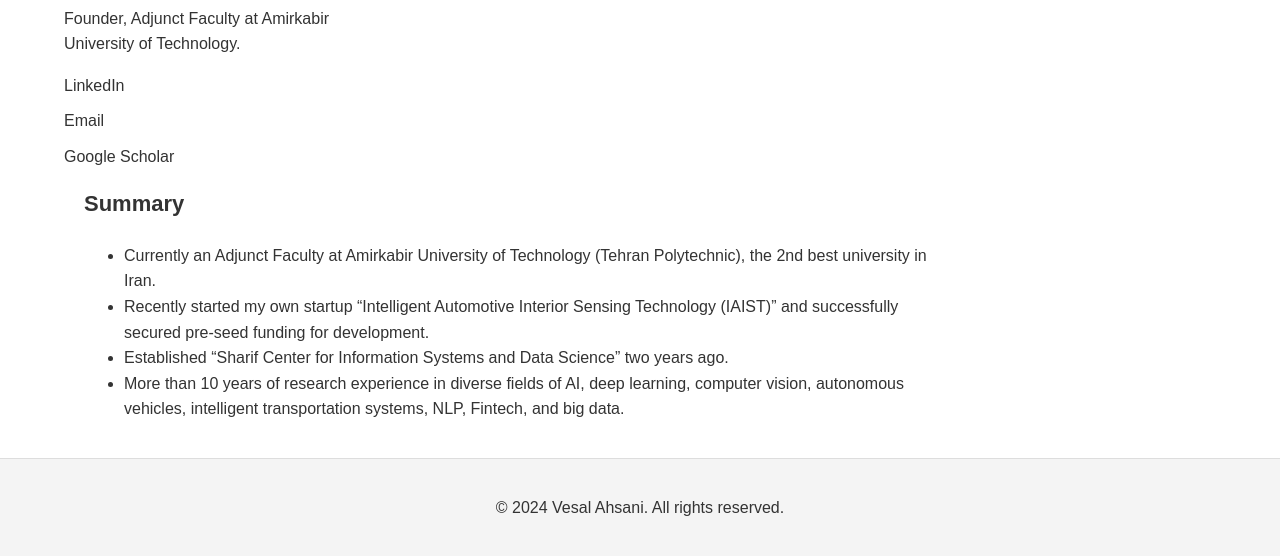
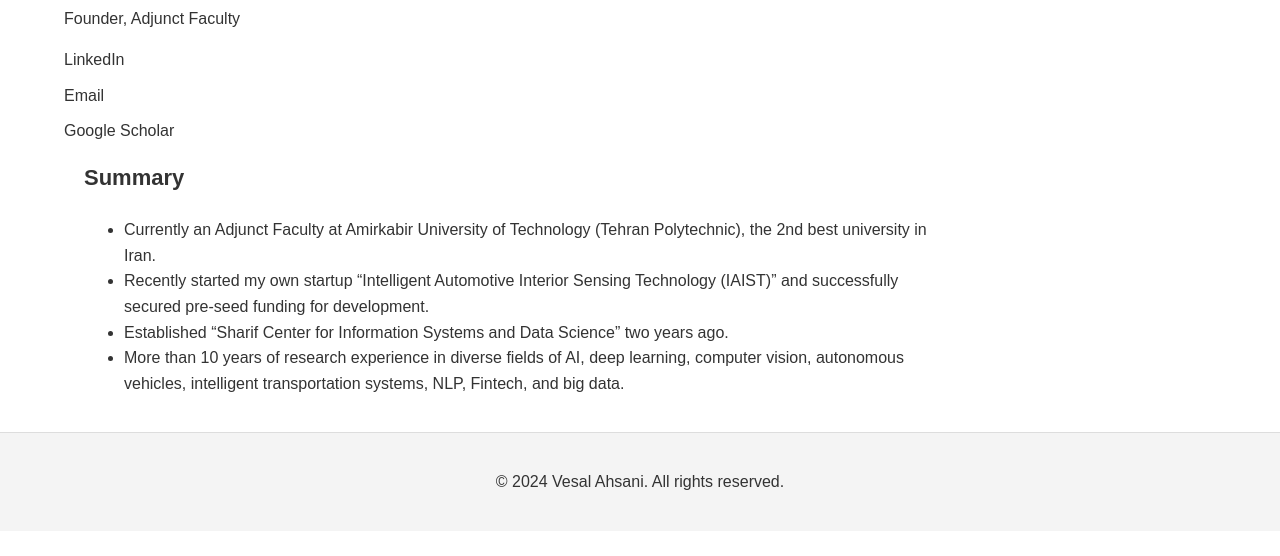
Before and after one commit to VesalAhsani/vesalahsani.github.io, a plain HTML site: page index.html in a window 1280 px wide. Shown: the part 290-846 px from the top of the page. After the commit the page ends 821 px from the top, so only its background shows below. Drawn offline with Linux system fonts and the light colour scheme.

Commit message:
Update index.html

```diff
--- a/index.html
+++ b/index.html
@@ -27,7 +27,7 @@
         <div class="sidebar">
             <img src="profile.jpg" alt="Vesal Ahsani" class="profile-photo">
             <h2>Vesal Ahsani</h2>
-            <p>Founder, Adjunct Faculty at Amirkabir University of Technology.</p>
+            <p>Founder, Adjunct Faculty</p>
             <ul class="contact-info">
                 <li><a href="https://www.linkedin.com/in/vesalahsani/" target="_blank">LinkedIn</a></li>
                 <li><a href="mailto:vesalahsani@gmail.com">Email</a></li>
```
